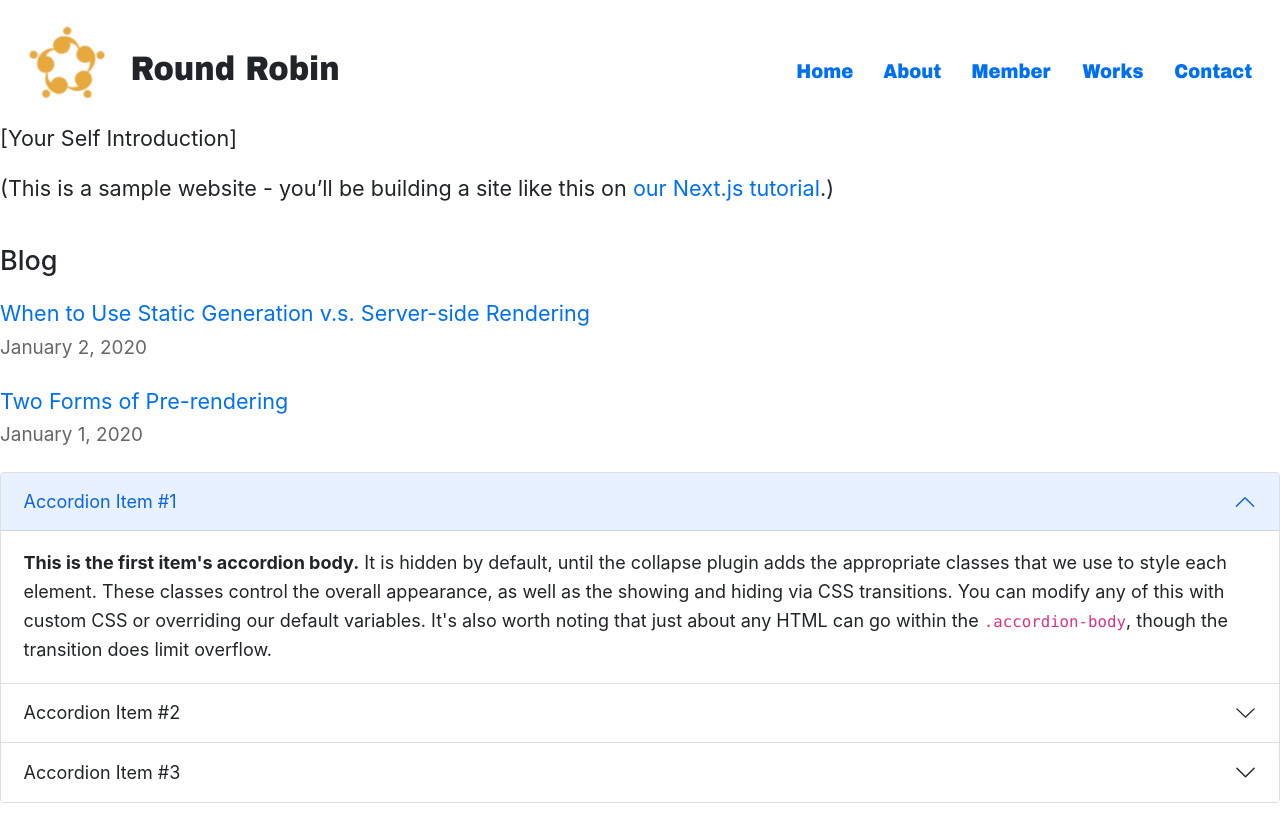
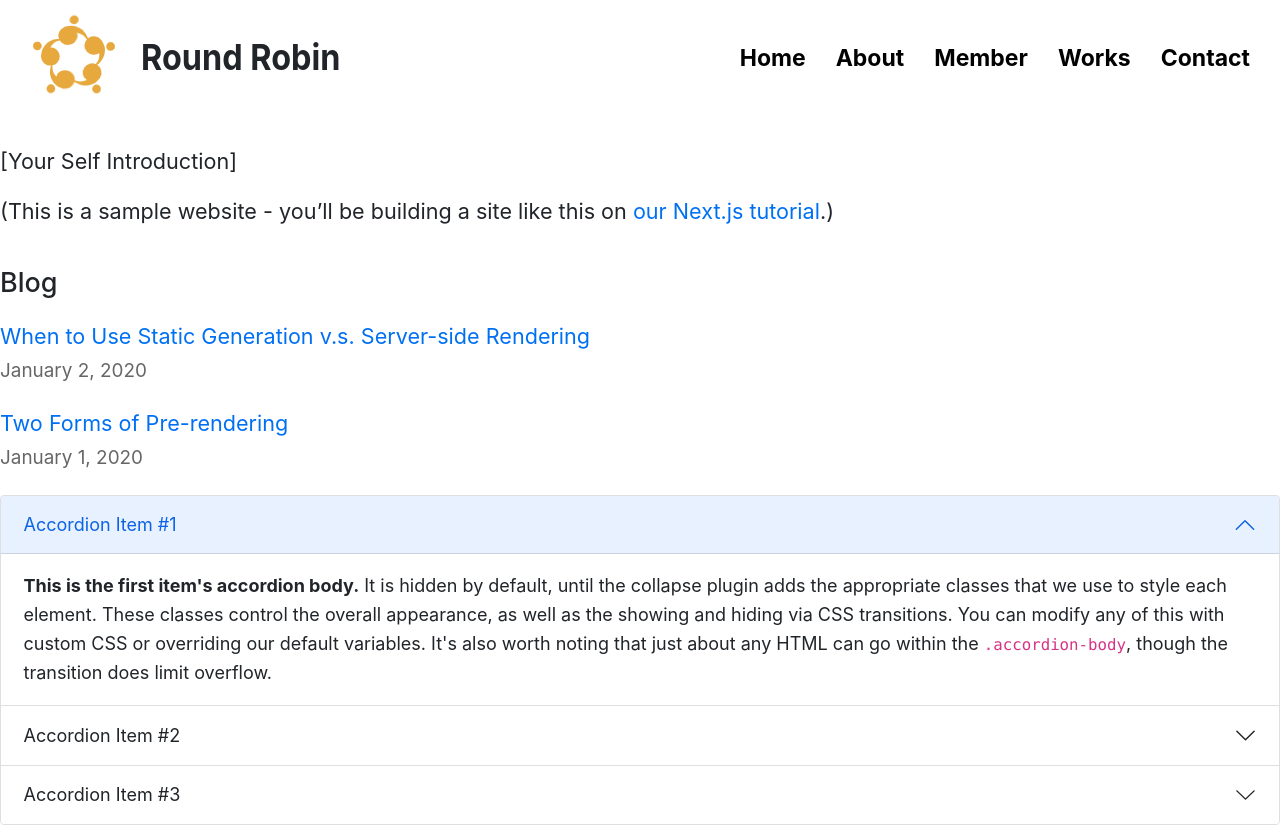
Before and after one commit to Round-Robin-Web/round-robin-home, a Next.js app: page / in a window 1280 px wide. Before the commit the page ends 803 px from the top, so only its background shows below. Built offline with nearby package versions, Linux system fonts and the light colour scheme.

Commit message:
complete header page and style

```diff
--- a/components/Header.js
+++ b/components/Header.js
@@ -12,9 +12,9 @@ export default function Header(){
                         <Image
                             priority
                             src = '/images/RoundLogo.png'
-                            className={utilStyles.image}  //仮置き
-                            width={100}
-                            height={100}
+                            className={utilStyles.image}
+                            width={110}
+                            height={110}
                         />
                         </>
                     </div>
@@ -39,6 +39,8 @@ export default function Header(){
                         <a className={Styles.headerToContacts}>Contact</a>
                     </Link>
                 </div>
+                <div className={Styles.clear}></div>
+
             </header>
     )
 }
--- a/components/Header.module.scss
+++ b/components/Header.module.scss
@@ -2,34 +2,36 @@ $media-pc : 1000px;
 $media-phone : 750px; //仮置き
 
 .header {
-    background-color: white; //一応
-    font-family: Arial black;
-    margin-top: 10px;
-
-    .headerLeft {
-        margin-left: 18px;
-        display: inline-block;
-        width: 35%;
-
+     .headerLeft {
+        float: left;
+        position: relative;
+        left: 20px;
         .headerLogo {
-            padding-top: 3px;
-            float: left;
+            display: inline-block;
         }
         .headerTitle {
-            padding-top: 32px;
-            font-size: 34px;
-            transform: scale(0.9,1);
+            font-size: 36px;
+            font-weight: 750;
+            transform: scale(0.9,1.0);
+            display: inline-block;
+            position: relative;
+            top: -40px;
         }
     }
     .headerRight {
-        margin-top: 45px;
+        position: relative;
+        top: 40px;
         float: right;
         a {
-            display: inline-block;
-            font-size: 20px;
-            margin-right: 1.3rem;
-            transform: scale(0.9,1);
+            font-size: 23px;
+            font-weight: 675;
+            transform: scale(0.9,1.0);
+            color: black;
+            padding-right: 30px;
         }
+    }
+    .clear {
+        clear: both;
+    }
 
-    }
 }
--- a/components/layout.js
+++ b/components/layout.js
@@ -3,12 +3,11 @@ import styles from './layout.module.scss'
 import Link from 'next/link'
 import Header from './Header'
 
-const name = 'Your name'
-export const siteTitle = 'Next.js Sample Website'
+export const siteTitle = 'Round Robin Home Page'
 
 export default function Layout({ children, home }) {
   return (
-    <div classname={styles.container}>
+    <div>
       <Head>
         <link rel="icon" href="/favicon.ico" />
         <meta
@@ -25,18 +24,18 @@ export default function Layout({ children, home }) {
         <meta name="twitter:card" content="summary_large_image" />
       </Head>
       <Header></Header>
-      {/* <header classname={styles.header}>
+      {/* <header className={styles.header}>
         {home ? (
           <>
             <Image
               priority
               src="/images/profile.jpg"
-              classname={utilStyles.borderCircle}
+              className={utilStyles.borderCircle}
               height={144}
               width={144}
               alt={name}
             />
-            <h1 classname={utilStyles.heading2Xl}>{name}</h1>
+            <h1 className={utilStyles.heading2Xl}>{name}</h1>
           </>
         ) : (
           <>
@@ -45,29 +44,22 @@ export default function Layout({ children, home }) {
                 <Image
                   priority
                   src="/images/profile.jpg"
-                  classname={utilStyles.borderCircle}
+                  className={utilStyles.borderCircle}
                   height={108}
                   width={108}
                   alt={name}
                 />
               </a>
             </Link>
-            <h2 classname={utilStyles.headingLg}>
+            <h2 className={utilStyles.headingLg}>
               <Link href="/">
-                <a classname={utilStyles.colorInherit}>{name}</a>
+                <a className={utilStyles.colorInherit}>{name}</a>
               </Link>
             </h2>
           </>
         )}
       </header> */}
       <main>{children}</main>
-      {!home && (
-        <div classname={styles.backToHome}>
-          <Link href="/">
-            <a>← Back to home</a>
-          </Link>
-        </div>
-      )}
     </div>
   )
 }
```
Also changed, not shown: styles/index.module.scss (added, +66 -0 lines).
